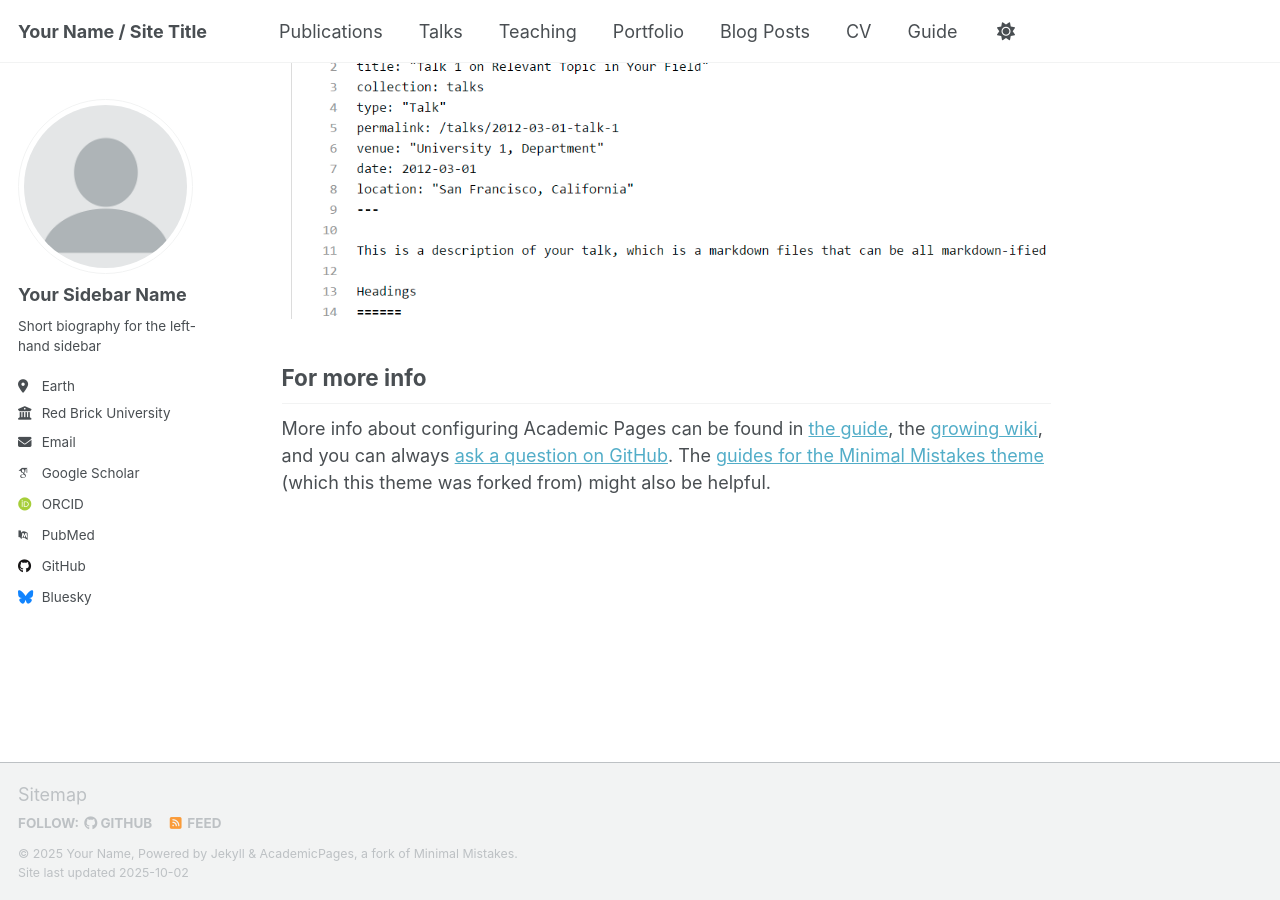
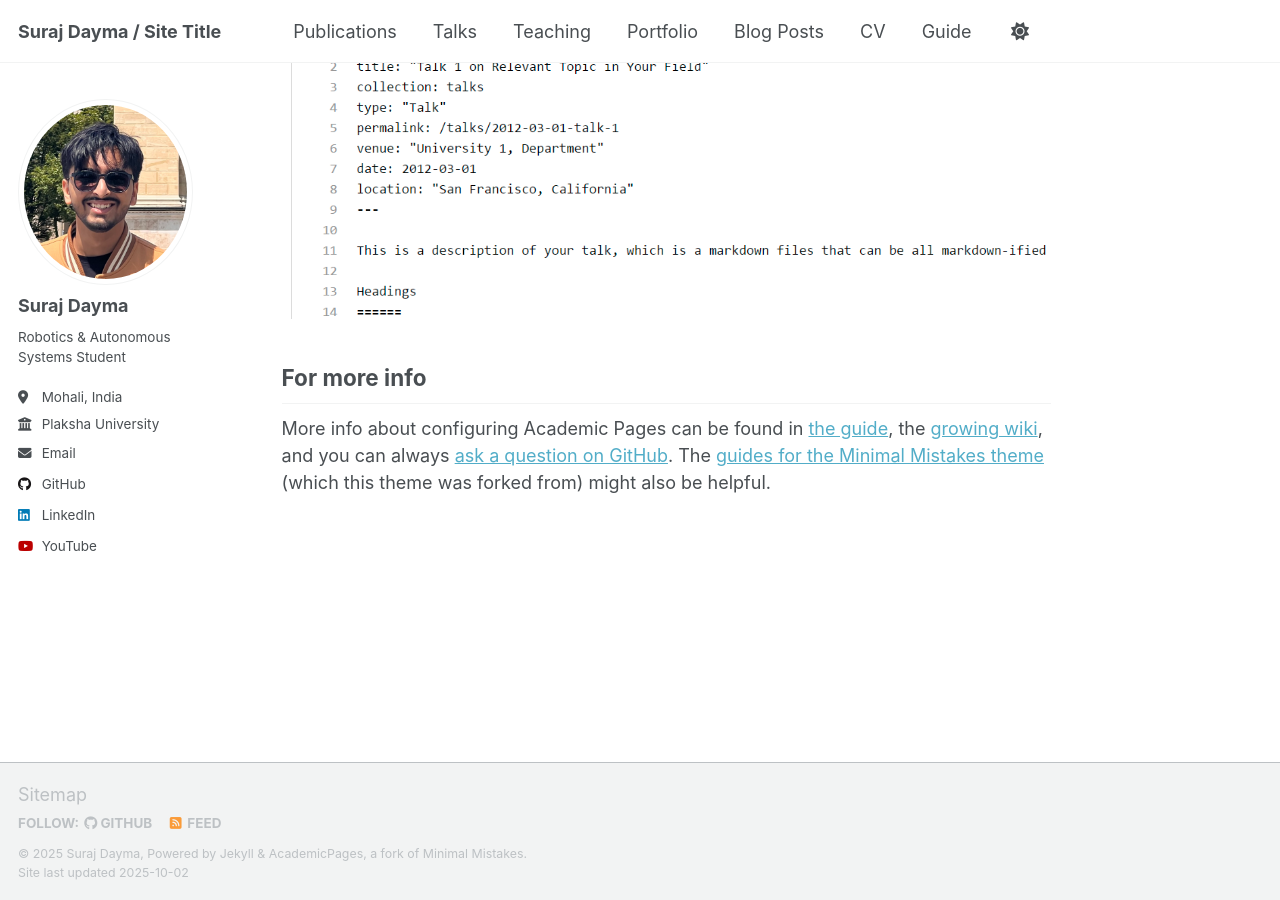
Before and after one commit to suraj1102/suraj1102.github.io, a Jekyll site: the page built from _pages/about.md, in a window 1280 px wide and 900 px high, scrolled down 2880 px. Built offline with Jekyll 4.4.1, drawn with Linux system fonts in a browser that asks for light colours; some web fonts are replaced; a script that is not in the unit is left out.

Commit message:
Configure Site

```diff
--- a/_config.yml
+++ b/_config.yml
@@ -9,10 +9,10 @@
 # Basic Site Settings
 locale                   : "en-US"
 site_theme               : "default" # Currently available options are "default", "air"
-title                    : "Your Name / Site Title"
+title                    : "Suraj Dayma / Site Title"
 title_separator          : "-"
-name                     : &name "Your Name"
-description              : &description "Your Name's academic portfolio"   # Update this with a general description of your site, this is the default if not overridden by a page
+name                     : &name "Suraj Dayma"
+description              : &description "Suraj Dayma's academic portfolio"   # Update this with a general description of your site, this is the default if not overridden by a page
 url                      : https://academicpages.github.io # The base hostname & protocol for your site e.g. "https://[your GitHub username].github.io",
                                                            # or if you already have some other page hosted on Github then use "https://[your GitHub username].github.io/[Your Repo Name]"
 baseurl                  : "" # the subpath of your site, e.g. "/blog"
@@ -24,23 +24,23 @@ repository               : "academicpages/academicpages.github.io"
 author:
   # Biographic information
   avatar           : "profile.png"
-  name             : "Your Sidebar Name"
+  name             : "Suraj Dayma"
   pronouns         : # example: "she/her"
-  bio              : "Short biography for the left-hand sidebar"
-  location         : "Earth"
-  employer         : "Red Brick University"
+  bio              : "Robotics & Autonomous Systems Student"
+  location         : "Mohali, India"
+  employer         : "Plaksha University"
   uri              : # URL
-  email            : "none@example.org"
+  email            : "suraj.dayma.ug23@plaksha.edu.in"
 
   # Academic websites
   academia         : # URL
   arxiv            : # URL - Update with the correct link to your profile
-  googlescholar    : "https://scholar.google.com/citations?user=PS_CX0AAAAAJ"
+  googlescholar    : # "https://scholar.google.com/citations?user=PS_CX0AAAAAJ"
   inspire-hep      : # URL
   impactstory      : # URL
-  orcid            : "http://orcid.org/yourorcidurl"
+  orcid            : # "http://orcid.org/yourorcidurl"
   semantic         : # URL
-  pubmed           : "https://www.ncbi.nlm.nih.gov/pubmed/?term=john+snow"
+  pubmed           : # "https://www.ncbi.nlm.nih.gov/pubmed/?term=john+snow"
   researchgate     : # URL
   scopus           : # URL
 
@@ -48,13 +48,13 @@ author:
   bitbucket        : # Username - Update with your username on the site
   codepen          : # Username
   dribbble         : # Username
-  github           : "academicpages"
+  github           : "suraj1102"
   kaggle           : # Username
   stackoverflow    : # User number or user number and name (i.e., use "1" or "1/jeff-atwood")
 
   # Social media
   artstation       : # Username
-  bluesky          : "bsky.app" # Replace this with you Bluesky username
+  bluesky          : # "bsky.app" # Replace this with you Bluesky username
   facebook         : # Username
   flickr           : # Username
   foursquare       : # Username
@@ -63,7 +63,7 @@ author:
   keybase          : # Username
   instagram        : # Username
   lastfm           : # Username
-  linkedin         : # Username
+  linkedin         : "surajdayma"
   mastodon         : # URL
   medium           : # URL
   pinterest        : # Username
@@ -76,7 +76,7 @@ author:
   weibo            : # Username
   wikipedia        : # Username
   xing             : # Username
-  youtube          : # Username
+  youtube          :  "Suraj-wu7wv"
   zhihu            : # Username
 
 # Publication Category - The following the list of publication categories and their headings
```
Also changed, not shown: images/profile.png.
